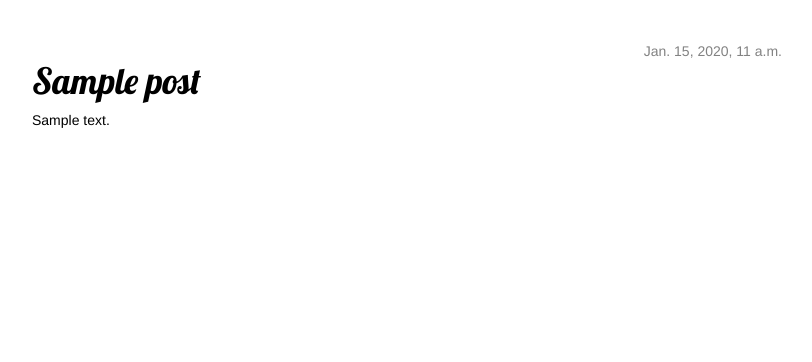
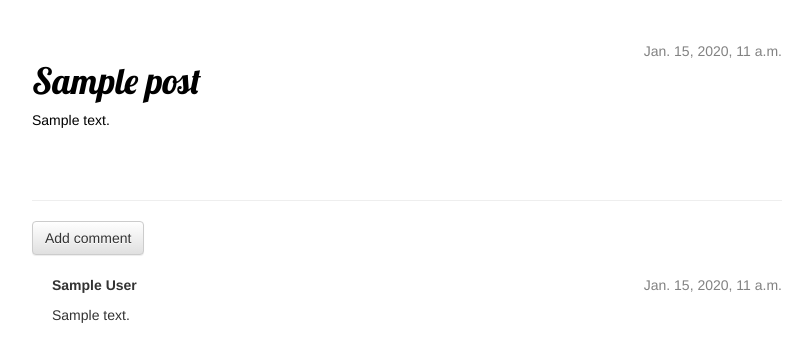
Before and after one commit to MCamposRom/my-first-blog, a Django app: page /post/1/ in a window 1280 px wide. Shown: the part 143-505 px from the top of the page, without its empty margins (38-850 px from the left). Run offline with Django 3.2, Linux system fonts and the light colour scheme; tables that the repository leaves empty hold one stand-in row (values such as "Sample post"); some libraries are stand-ins or nearby versions.

Commit message:
Comments

```diff
--- a/blog/admin.py
+++ b/blog/admin.py
@@ -1,6 +1,7 @@
 from django.contrib import admin
-from .models import Post
+from .models import Post, Comment
 
 # Register your models here.
 
 admin.site.register(Post)
+admin.site.register(Comment)
--- a/blog/models.py
+++ b/blog/models.py
@@ -13,6 +13,9 @@ class Post(models.Model):
     def publish(self):
         self.published_date = timezone.now()
         self.save()
+
+    def approved_comments(self):
+        return self.comments.filter(approved_comment=True)
 
     def __str__(self):
         return self.title
--- a/blog/templates/blog/post_detail.html
+++ b/blog/templates/blog/post_detail.html
@@ -17,4 +17,23 @@
         <h1>{{ post.title }}</h1>
         <p>{{ post.text|linebreaksbr }}</p>
     </div>
+    <hr>
+        <a class="btn btn-default" href="{% url 'blog:add-comment-to-post' pk=post.pk %}">Add comment</a>
+        {% for comment in post.comments.all %}
+            {% if user.is_authenticated or comment.approved_comment %}
+            <div class="comment">
+                <div class="date">
+                    {{ comment.created_date }}
+                    {% if not comment.approved_comment %}
+                        <a class="btn btn-default" href="{% url 'blog:comment-remove' pk=comment.pk %}"><span class="glyphicon glyphicon-remove"></span></a>
+                        <a class="btn btn-default" href="{% url 'blog:comment-approve' pk=comment.pk %}"><span class="glyphicon glyphicon-ok"></span></a>
+                    {% endif %}
+                </div>
+                <strong>{{ comment.author }}</strong>
+                <p>{{ comment.text|linebreaks }}</p>
+            </div>
+            {% endif %}
+        {% empty %}
+            <p>No comments here yet :(</p>
+{% endfor %}
 {% endblock %}
--- a/blog/templates/blog/post_list.html
+++ b/blog/templates/blog/post_list.html
@@ -8,6 +8,7 @@
                 </div>
                 <h1><a href="{% url 'blog:post-detail' pk=post.pk %}">{{ post.title }}</a></h1>
                 <p>{{ post.text|linebreaksbr }}</p>
+                <a href="{% url 'blog:post-detail' pk=post.pk %}">Comments: {{ post.approved_comments.count }}</a>
             </div>
         {% endfor %}
      {% endblock content %}
--- a/blog/urls.py
+++ b/blog/urls.py
@@ -12,4 +12,11 @@ urlpatterns = [
     path('drafts/', views.post_draft_list, name='post-draft-list'),
     path('post/<pk>/publish/', views.post_publish, name='post-publish'),
     path('post/<pk>/remove/', views.post_remove, name='post-remove'),
+    #url(r'^post/(?P<pk>\d+)/comment/$', views.add_comment_to_post, name='add-comment-to-post'),
+    path('post/<pk>/comment/', views.add_comment_to_post, name='add-comment-to-post'),
+    #url(r'^comment/(?P<pk>\d+)/approve/$', views.comment_approve, name='comment-approve'),
+    path('comment/<pk>/approve/', views.comment_approve, name='comment-approve'),
+    #url(r'^comment/(?P<pk>\d+)/remove/$', views.comment_remove, name='comment-remove'),
+    path('comment/<pk>/remove/', views.comment_remove, name='comment-remove'),
+
 ]
--- a/blog/views.py
+++ b/blog/views.py
@@ -1,7 +1,7 @@
 from django.utils import timezone
 from django.shortcuts import render, get_object_or_404, redirect
-from .models import Post
-from .forms import PostForm
+from .models import Post, Comment
+from .forms import PostForm, CommentForm
 from django.contrib.auth.decorators import login_required
 
 # Create your views here.
@@ -57,3 +57,29 @@ def post_remove(request, pk):
     post = get_object_or_404(Post, pk=pk)
     post.delete()
     return redirect('blog:post-list')
+
+@login_required
+def add_comment_to_post(request, pk):
+    post = get_object_or_404(Post, pk=pk)
+    if request.method == "POST":
+        form = CommentForm(request.POST)
+        if form.is_valid():
+            comment = form.save(commit=False)
+            comment.post = post
+            comment.save()
+            return redirect('blog:post-detail', pk=post.pk)
+    else:
+        form = CommentForm()
+    return render(request, 'blog/add_comment_to_post.html', {'form': form})
+
+@login_required
+def comment_approve(request, pk):
+    comment = get_object_or_404(Comment, pk=pk)
+    comment.approve()
+    return redirect('blog:post-detail', pk=comment.post.pk)
+
+@login_required
+def comment_remove(request, pk):
+    comment = get_object_or_404(Comment, pk=pk)
+    comment.delete()
+    return redirect('blog:post-detail', pk=comment.post.pk)
```
Also changed, not shown: blog/forms.py (+6 -1 lines), blog/templates/blog/add_comment_to_post.html (added, +9 -0 lines), blog/migrations/0002_comment.py (added).
